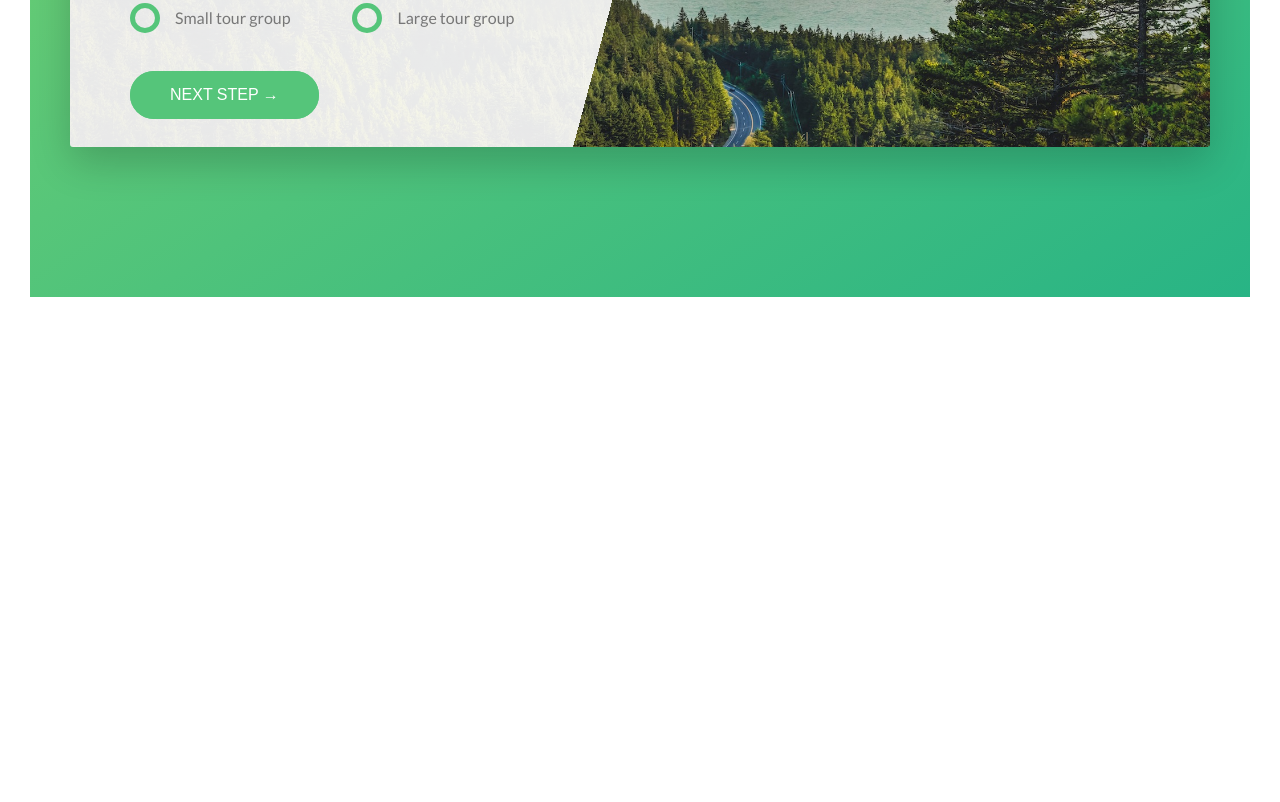
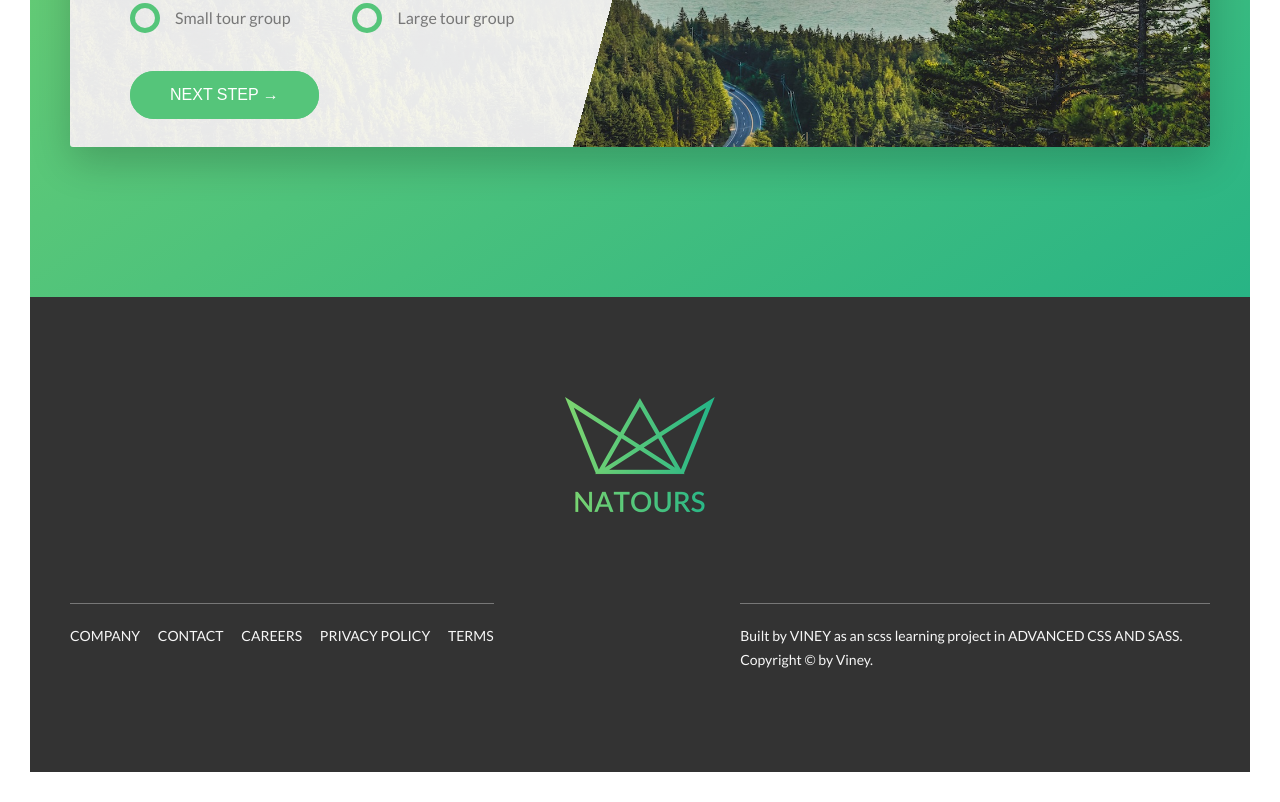
Before and after one commit to vineyy17/Natours-project, a website: page starter/index.html in a window 1280 px wide. Shown: the part 5000-5802 px from the top of the page. Before the commit the page ends 5327 px from the top, so only its background shows below. Drawn offline with Linux system fonts and the light colour scheme.

Commit message:
new changes

```diff
--- a/sass/abstracts/_variables.scss
+++ b/sass/abstracts/_variables.scss
@@ -14,6 +14,7 @@ $color-grey-light-2: #eee;
 
 $color-grey-dark: #777;
 $color-grey-dark-2: #999;
+$color-grey-dark-3: #333;
 
 $color-white: #fff;
 $color-black: #000;
--- a/sass/components/_story.scss
+++ b/sass/components/_story.scss
@@ -17,7 +17,7 @@
         -webkit-shape-outside: circle(50% at 50% 50%);
         shape-outside: circle(50% at 50% 50%);
         -webkit-clip-path: circle(50% at 50% 50%);
-        clip-path: circle(50% at 50% 50%);
+        clip-path: circle(50% at 50% 30%);
         transform: translateX(-3rem) skewX(12deg);
         position: relative;
     }
--- /dev/null
+++ b/sass/layout/_footer.scss
@@ -0,0 +1,60 @@
+.footer {
+    background-color: $color-grey-dark-3;
+    padding: 10rem 0;
+    font-size: 1.4rem;
+    color: $color-grey-light-1;
+
+    &__logo-box {
+        text-align: center;
+        margin-bottom: 8rem;
+    }
+
+    &__logo {
+        width: 15rem;
+        height: auto;
+    }
+
+    &__navigation {
+        border-top: 1px solid $color-grey-dark;
+        padding-top: 2rem;
+        display: inline-block;
+    }
+
+    &__list {
+        list-style: none;
+    }
+
+    &__item {
+        display: inline-block;
+
+        &:not(:last-child) {
+            margin-right: 1.5rem;
+        }
+    }
+
+    &__link {
+        &:link,
+        &:visited {
+            color: $color-grey-light-1;
+            background-color: $color-grey-dark-3;
+            text-decoration: none;
+            text-transform: uppercase;
+            display: inline-block;
+            transition: all .2s;
+        }
+
+        &:hover,
+        &:active {
+            color: $color-primary;
+            box-shadow: 0 1rem 2rem rgba($color-black, .4);
+            transform: rotate(5deg) scale(1.3);
+        }
+    }
+
+    &__copyright {
+        border-top: 1px solid $color-grey-dark;
+        padding-top: 2rem;
+        width: 87%;
+        float: right;
+    }
+}
--- a/sass/main.scss
+++ b/sass/main.scss
@@ -16,6 +16,7 @@
 @import "components/bg-video";
 @import "components/form";
 
+@import "layout/footer";
 @import "layout/grid";
 @import "layout/header";
 
--- a/starter/index.html
+++ b/starter/index.html
@@ -322,6 +322,30 @@
             </section>
         </main>
 
+        <footer class="footer">
+            <div class="footer__logo-box">
+                <img src="img/logo-green-2x.png" alt="full logo" class="footer__logo">
+            </div>
+            <div class="row">
+                <div class="col-1-of-2">
+                    <div class="footer__navigation">
+                        <ul class="footer__list">
+                            <li class="footer__item"><a href="#" class="footer__link">Company</a></li>
+                            <li class="footer__item"><a href="#" class="footer__link">Contact</a></li>
+                            <li class="footer__item"><a href="#" class="footer__link">Careers</a></li>
+                            <li class="footer__item"><a href="#" class="footer__link">Privacy policy</a></li>
+                            <li class="footer__item"><a href="#" class="footer__link">Terms</a></li>
+                        </ul>
+                    </div>
+                </div>
+                <div class="col-1-of-2">
+                    <p class="footer__copyright">
+                        Built by <a href="#" class="footer__link">Viney</a> as an scss learning project in <a href="#" class="footer__link">Advanced CSS and Sass</a>. Copyright &copy; by Viney.
+                    </p>
+                </div>
+            </div>
+        </footer>
+
 
 
 
```
Also changed, not shown: css/style.css.
